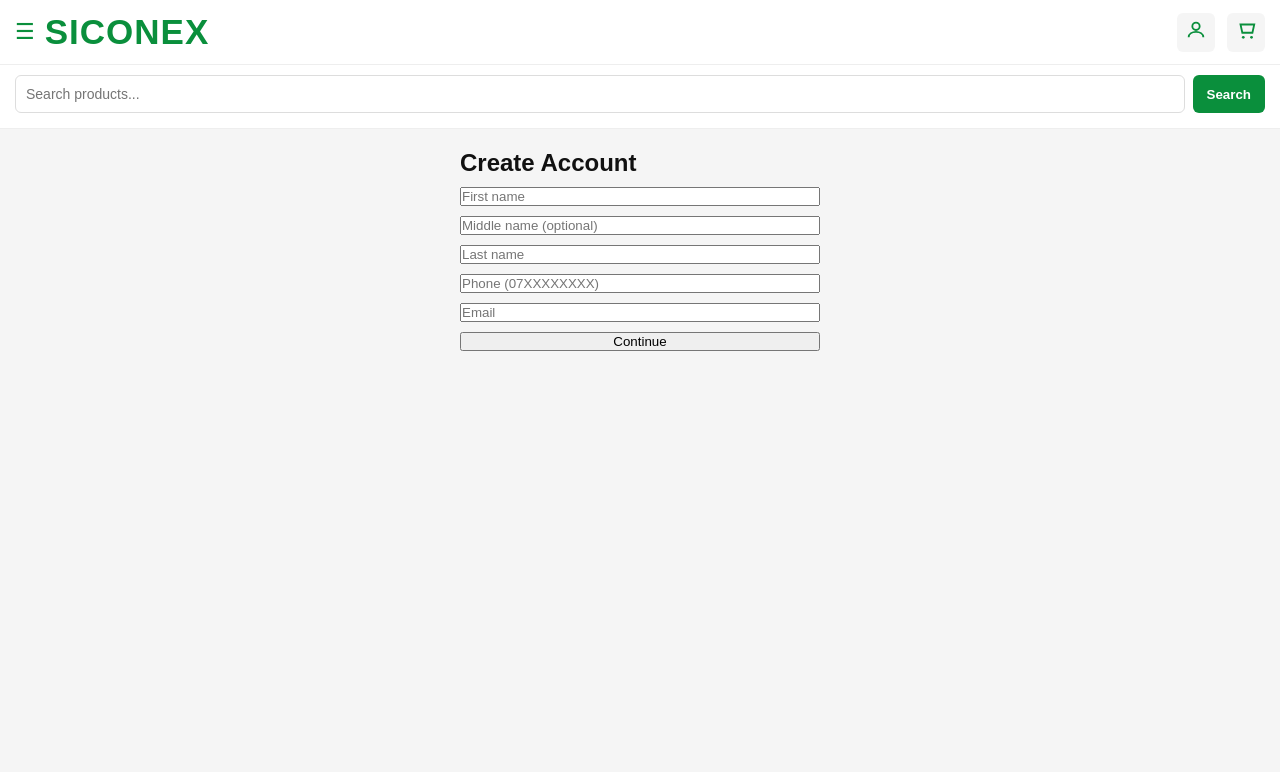
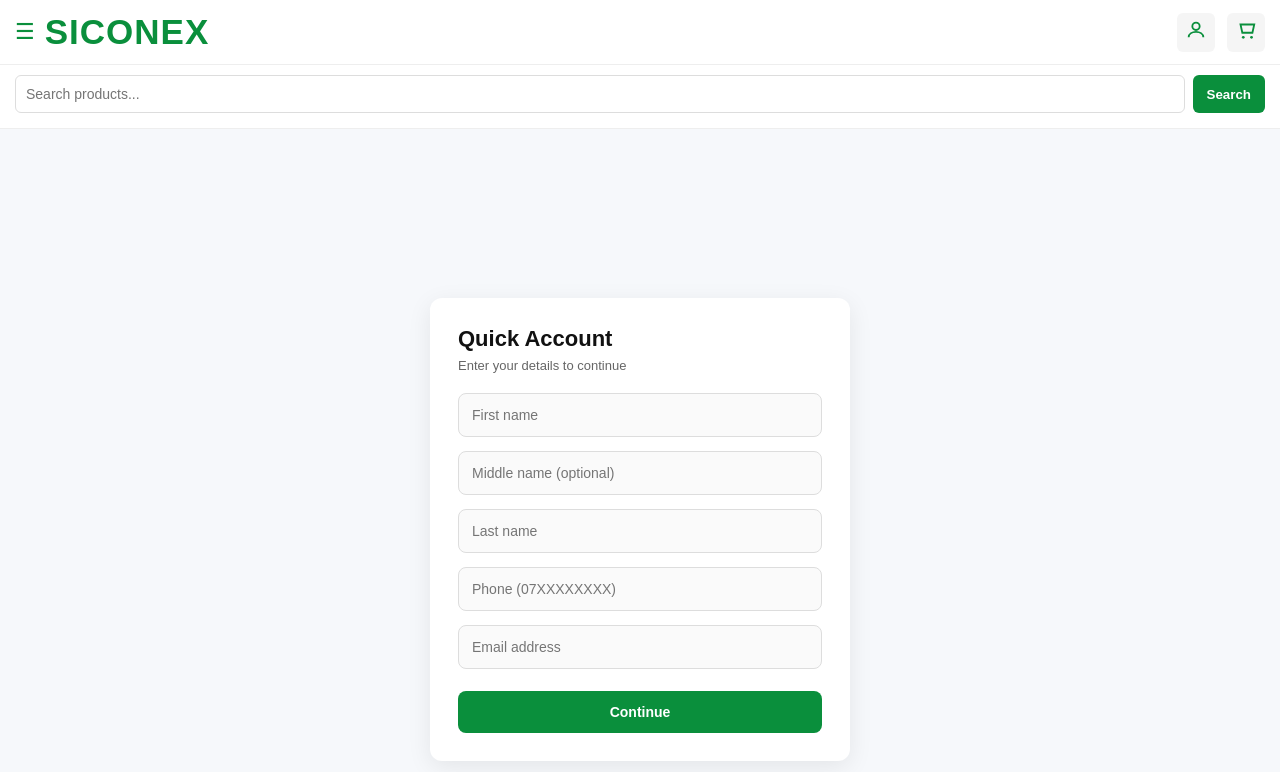
Before and after one commit to protichenoch1/siconex1, a Next.js app: page /auth/start in a window 1280 px wide. Shown: the top 772 px of the page. Built offline with nearby package versions, Linux system fonts and the light colour scheme.

Commit message:
Refactor account creation form layout and labels

```diff
--- a/app/auth/start/page.js
+++ b/app/auth/start/page.js
@@ -38,7 +38,7 @@ export default function StartPage() {
     try {
       setLoading(true);
 
-      // ✅ Check existing user safely
+      // ✅ Check existing user
       const { data: existingUser } = await supabase
         .from("users")
         .select("*")
@@ -78,6 +78,7 @@ export default function StartPage() {
 
       // ✅ Redirect
       window.location.href = "/checkout";
+
     } catch (err) {
       console.error(err);
       alert("Something went wrong");
@@ -87,8 +88,11 @@ export default function StartPage() {
   };
 
   return (
-    <div style={container}>
-      <h2>Create Account</h2>
+    <div className="auth-container">
+      <div className="auth-card">
+
+        <h2>Quick Account</h2>
+        <p className="subtitle">Enter your details to continue</p>
 
         <input
           placeholder="First name"
@@ -124,7 +128,7 @@ export default function StartPage() {
 
         <input
           type="email"
-        placeholder="Email"
+          placeholder="Email address"
           value={form.email}
           onChange={(e) =>
             setForm({ ...form, email: e.target.value })
@@ -134,15 +138,8 @@ export default function StartPage() {
         <button onClick={handleContinue} disabled={loading}>
           {loading ? "Please wait..." : "Continue"}
         </button>
+
+      </div>
     </div>
   );
     }
-
-const container = {
-  padding: "20px",
-  maxWidth: "400px",
-  margin: "auto",
-  display: "flex",
-  flexDirection: "column",
-  gap: "10px",
-};
```
Lines whose indentation alone changed are shown as unchanged.
